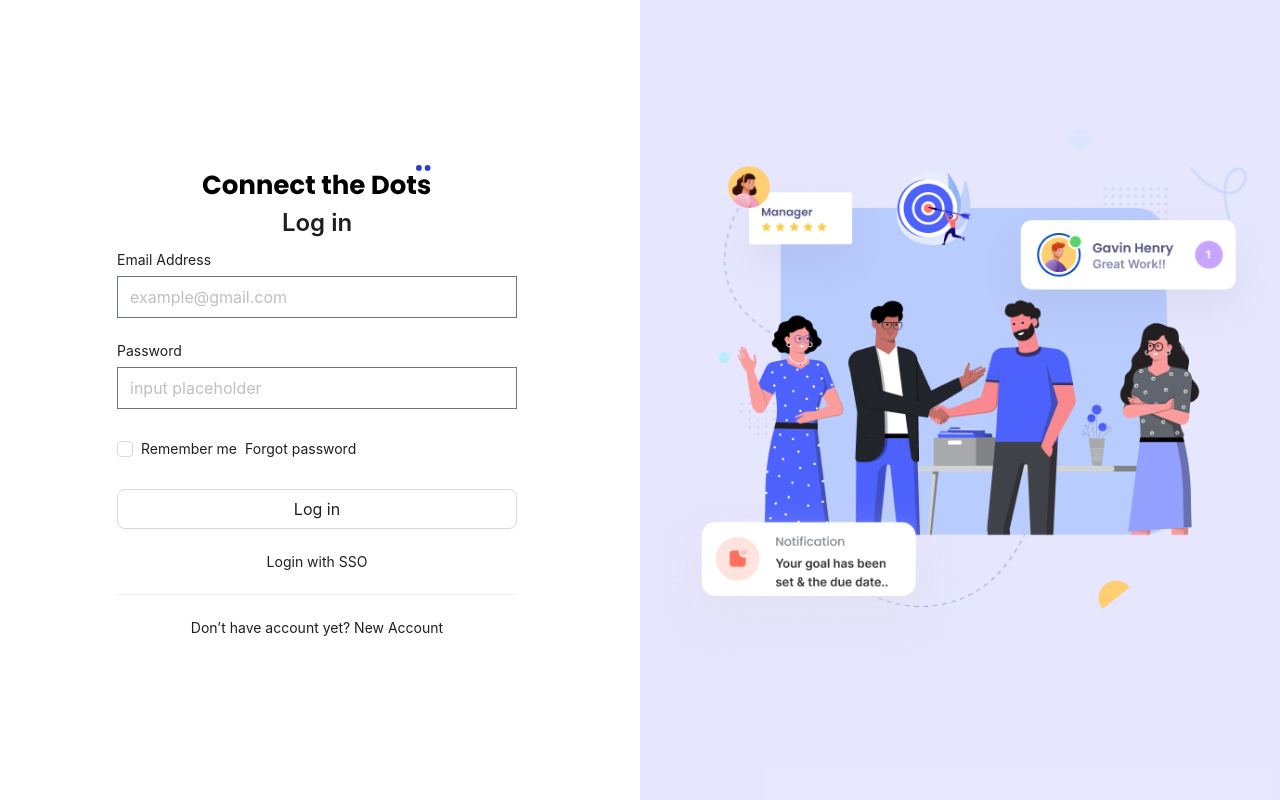
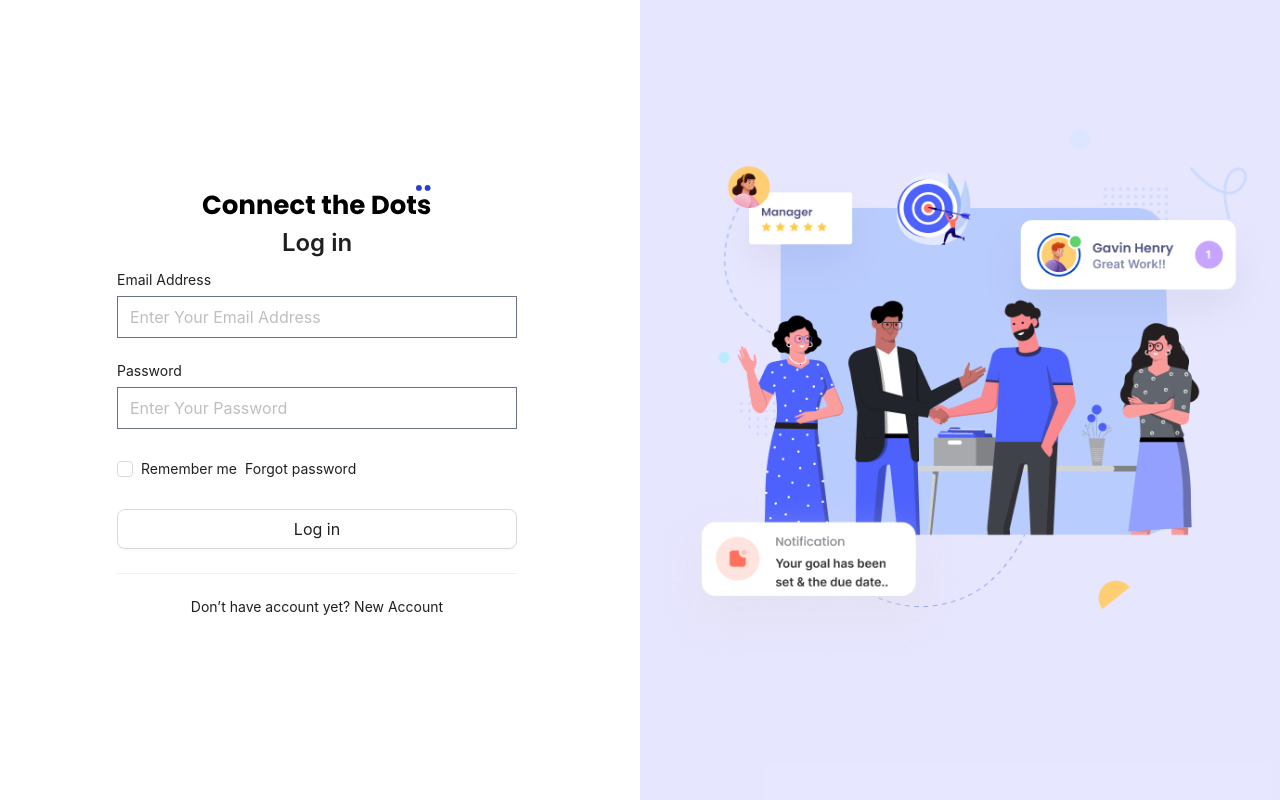
Before and after one commit to SSirajK/LandingPage, a React (Create React App) app: page /login in a window 1280 px wide. Built offline with nearby package versions, Linux system fonts and the light colour scheme.

Commit message:
validations to login/signup

```diff
--- a/src/components/login/index.jsx
+++ b/src/components/login/index.jsx
@@ -1,56 +1,139 @@
-import React from 'react'
-import { Col, Row, Image, Button, Form, Input, Typography, Checkbox, Divider } from 'antd'
-import StyledLogin from './StyledLogin'
-import LoginImage from '../../assets/images/login.png'
-import Logo from '../../assets/images/logo.svg'
-
-const { Title } = Typography
+import React, { useState } from "react";
+import {
+  Col,
+  Row,
+  Image,
+  Button,
+  Form,
+  Input,
+  Typography,
+  Checkbox,
+  Divider,
+} from "antd";
+import StyledLogin from "./StyledLogin";
+import LoginImage from "../../assets/images/login.png";
+import Logo from "../../assets/images/logo.svg";
+import { validateEmail, validateIsRequired, validatePassword } from "../../utils/validation";
+import { useNavigate } from "react-router-dom";
+import QuickacePage from "pages/Quickace";
+const { Title } = Typography;
 
 function Login() {
+  const navigate = useNavigate();
+  const [values, setValues] = useState({
+    email: "",
+    emailError: "",
+    password: "",
+    passwordError: "",
+    remember: false,
+  });
+
+  const handleInputChange = (event) => {
+    const { name, value, checked } = event.target;
+    let error = "";
+
+    if (name === "email") {
+      error = validateEmail(value);
+    } else if (name === "password") {
+      error = validateIsRequired(value);
+    }
+
+    setValues({
+      ...values,
+      [name]: value,
+      [`${name}Error`]: error,
+      remember: checked || values.remember,
+    });
+  };
+
+  const handleSubmit = (event) => {
+    event.preventDefault();
+    if(values.email && values.password){
+      navigate("/dashboard")
+    }
+  };
+
   return (
     <StyledLogin>
-      <Row gutter={12} justify='center'>
-        <Col span={12} className='left'>
-          <Form layout='vertical'>
-            <div className='logo margin-b-5'>
+      <Row gutter={12} justify="center">
+        <Col span={12} className="left">
+          <Form layout="vertical" onSubmit={handleSubmit}>
+            <div className="logo margin-b-5">
               <Image src={Logo} preview={false} />
               <Title level={3}>Log in</Title>
             </div>
-            <Form.Item label='Email Address'>
-              <Input placeholder='example@gmail.com' />
+            <Form.Item
+              label="Email Address"
+              validateStatus={values.emailError ? "error" : ""}
+            >
+              <Input
+                name="email"
+                placeholder="Enter Your Email Address"
+                value={values.email}
+                onChange={handleInputChange}
+              />
+              {values.emailError && (
+                <p style={{ color: "red" }}>{values.emailError}</p>
+              )}
             </Form.Item>
-            <Form.Item label='Password'>
-              <Input placeholder='input placeholder' type='password' />
+
+            <Form.Item
+              label="Password"
+              validateStatus={values.passwordError ? "error" : ""}
+            >
+              <Input
+                name="password"
+                type="password"
+                placeholder="Enter Your Password"
+                value={values.password}
+                onChange={handleInputChange}
+              />
+              {values.passwordError && (
+                <p style={{ color: "red" }}>{values.passwordError}</p>
+              )}
             </Form.Item>
             <Form.Item>
-              <Form.Item name='remember' valuePropName='checked' noStyle>
-                <Checkbox>Remember me</Checkbox>
+              <Form.Item name="remember" valuePropName="checked" noStyle>
+                <Checkbox
+                  name="remember"
+                  checked={values.remember}
+                  onChange={handleInputChange}
+                >
+                  Remember me
+                </Checkbox>
               </Form.Item>
 
-              <a className='login-form-forgot pull-right' href='#/'>
+              <a className="login-form-forgot pull-right" href="#/">
                 Forgot password
               </a>
             </Form.Item>
-            <Form.Item className='margin-t-2'>
-              <Button className='primary' block size='large'>
+            <Form.Item className="margin-t-2">
+              <Button
+                className="primary"
+                block
+                size="large"
+                // disabled={values.emailError || values.passwordError}
+                htmlType="submit"
+                onClick={handleSubmit}
+              >
                 Log in
               </Button>
             </Form.Item>
-            <div className='margin-t-2 text-center'>
-              <a href='#/'>Login with SSO</a>
-            </div>
-            <div className='margin-t-2 text-center'>
+            {/* <div className="margin-t-2 text-center">
+              <a href="/">Login with SSO</a>
+            </div> */}
+            <div className="margin-t-2 text-center">
               <Divider />
-              Don’t have account yet? <a href='#/'>New Account</a>
+              Don’t have account yet? <a href="/signup">New Account</a>
             </div>
           </Form>
         </Col>
-        <Col span={12} className='right'>
-          <Image className='Login-image' src={LoginImage} preview={false} />
+        <Col span={12} className="right">
+          <Image className="Login-image" src={LoginImage} preview={false} />
         </Col>
       </Row>
     </StyledLogin>
-  )
+  );
 }
 
-export default Login
+export default Login;
--- a/src/components/signUp/index.jsx
+++ b/src/components/signUp/index.jsx
@@ -1,69 +1,190 @@
-import React from 'react';
-import { Col, Row, Image, Button, Form, Input, Typography, Checkbox } from 'antd';
-import StyledLogin from '../login/StyledLogin';
-import LoginImage from '../../assets/images/login.png';
-import Logo from '../../assets/images/logo.svg';
-import { validateEmail, validateIsRequired, validateName, validatePassword } from '../../utils/validation';
+import React, { useState } from "react";
+import {
+  Col,
+  Row,
+  Image,
+  Button,
+  Form,
+  Input,
+  Typography,
+  Checkbox,
+} from "antd";
+import StyledLogin from "../login/StyledLogin";
+import LoginImage from "../../assets/images/login.png";
+import Logo from "../../assets/images/logo.svg";
+import {
+  validateEmail,
+  validateIsRequired,
+  validateName,
+  validatePassword,
+  validateUsername,
+} from "../../utils/validation";
+import { useNavigate } from "react-router-dom";
 
-const { Title } = Typography
+const { Title } = Typography;
 
 function Signup() {
-  const [form] = Form.useForm()
+  const navigate = useNavigate();
+  const [values, setValues] = useState({
+    email: "",
+    emailError: "",
+    password: "",
+    passwordError: "",
+    username: "",
+    usernameError: "",
+    name: "",
+    nameError: "",
+    remember: false,
+  });
 
-  const onFinish = (values) => {
-    console.log(values)
-  }
+  const handleInputChange = (event) => {
+    const { name, value, checked } = event.target;
+    let error = "";
+
+    if (name === "email") {
+      error = validateEmail(value);
+    } else if (name === "password") {
+      error = validateIsRequired(value);
+    } else if (name === "password") {
+      error = validatePassword(value);
+    } else if (name === "name") {
+      error = validateName(value);
+    } else if (name === "username") {
+      error = validateUsername(value);
+    }
+
+    setValues({
+      ...values,
+      [name]: value,
+      [`${name}Error`]: error,
+      remember: checked || values.remember,
+    });
+  };
+
+  const handleSubmit = (event) => {
+    event.preventDefault();
+    let error = "";
+
+    if (!values.remember) {
+      error = "Please agree to the terms of use and privacy policy";
+    }
+
+    if (
+      values.email &&
+      values.password &&
+      values.username &&
+      values.name &&
+      !error
+    ) {
+      navigate("/login");
+    } else {
+      alert(error || "Please fill in all required fields");
+    }
+  };
 
   return (
     <StyledLogin>
-      <Row gutter={12} justify='center'>
-        <Col span={12} className='left'>
-          <Form layout='vertical' form={form} onFinish={onFinish}>
-            <div className='logo margin-b-3'>
+      <Row gutter={12} justify="center">
+        <Col span={12} className="left">
+          <Form layout="vertical" onSubmit={handleSubmit}>
+            <div className="logo margin-b-3">
               <Image src={Logo} preview={false} />
               <Title level={3}>Signup</Title>
             </div>
-            <Form.Item label='Full Name' name='name' rules={[{ validator: validateName }]}>
-              <Input placeholder='Enter Your Full Name' />
-            </Form.Item>
-            <Form.Item label='Email Address' name='email' rules={[{ validator: validateEmail }]}>
-              <Input placeholder='Enter Your Email Address' />
-            </Form.Item>
-            <Form.Item label='Username' name='username' rules={[{ validator: validateIsRequired }]}>
-              <Input placeholder='Enter Your Username' />
+            <Form.Item
+              label="Full Name"
+              validateStatus={values.nameError ? "error" : ""}
+            >
+              <Input
+                placeholder="Enter Your Full Name"
+                name="name"
+                value={values.name}
+                onChange={handleInputChange}
+              />
+              {values.nameError && (
+                <p style={{ color: "red" }}>{values.nameError}</p>
+              )}
             </Form.Item>
             <Form.Item
-              label='Password'
-              name='password'
-              rules={[
-                { validator: (rule, value, callback) => validatePassword(value, 'minlength', 6) },
-                { validator: (rule, value, callback) => validatePassword(value, 'maxlength', 16) },
-              ]}
+              label="Email Address"
+              validateStatus={values.emailError ? "error" : ""}
             >
-              <Input placeholder='Enter Your Password' type='password' />
+              <Input
+                placeholder="Enter Your Email Address"
+                name="email"
+                value={values.email}
+                onChange={handleInputChange}
+              />
+              {values.emailError && (
+                <p style={{ color: "red" }}>{values.emailError}</p>
+              )}
             </Form.Item>
-            <Form.Item name='agreement' valuePropName='checked' className='margin-t-2'>
-              <Checkbox>
-                By creating an account you agree to the <a href='#/'>terms of use</a> and our{' '}
-                <a href='#/'>privacy policy</a>.
+            <Form.Item
+              label="Username"
+              validateStatus={values.usernameError ? "error" : ""}
+            >
+              <Input
+                placeholder="Enter Your Username"
+                name="username"
+                value={values.username}
+                onChange={handleInputChange}
+              />
+              {values.usernameError && (
+                <p style={{ color: "red" }}>{values.usernameError}</p>
+              )}
+            </Form.Item>
+            <Form.Item
+              label="Password"
+              validateStatus={values.passwordError ? "error" : ""}
+            >
+              <Input
+                name="password"
+                type="password"
+                placeholder="Enter Password"
+                value={values.password}
+                onChange={handleInputChange}
+              />
+              {values.passwordError && (
+                <p style={{ color: "red" }}>{values.passwordError}</p>
+              )}
+            </Form.Item>
+            <Form.Item
+              name="agreement"
+              valuePropName="checked"
+              className="margin-t-2"
+            >
+              <Checkbox
+                name="agreement"
+                checked={values.remember}
+                onChange={handleInputChange}
+              >
+                By creating an account you agree to the{" "}
+                <a href="#/">terms of use</a> and our{" "}
+                <a href="#/">privacy policy</a>.
               </Checkbox>
             </Form.Item>
-            <Form.Item className='margin-t-2'>
-              <Button className='primary' block size='large' htmlType='submit'>
+            <Form.Item className="margin-t-2">
+              <Button
+                className="primary"
+                block
+                size="large"
+                htmlType="submit"
+                onClick={handleSubmit}
+              >
                 Create Account
               </Button>
             </Form.Item>
-            <div className='margin-t-2 text-center'>
-              Already have an account? <a href='#/'>Log in</a>
+            <div className="margin-t-2 text-center">
+              Already have an account? <a href="#/">Log in</a>
             </div>
           </Form>
         </Col>
-        <Col span={12} className='right'>
-          <Image className='Login-image' src={LoginImage} preview={false} />
+        <Col span={12} className="right">
+          <Image className="Login-image" src={LoginImage} preview={false} />
         </Col>
       </Row>
     </StyledLogin>
-  )
+  );
 }
 
-export default Signup
+export default Signup;
```
Also changed, not shown: src/pages/Quickace/index.jsx (+7 -2 lines), src/utils/validation.js (+14 -0 lines).
